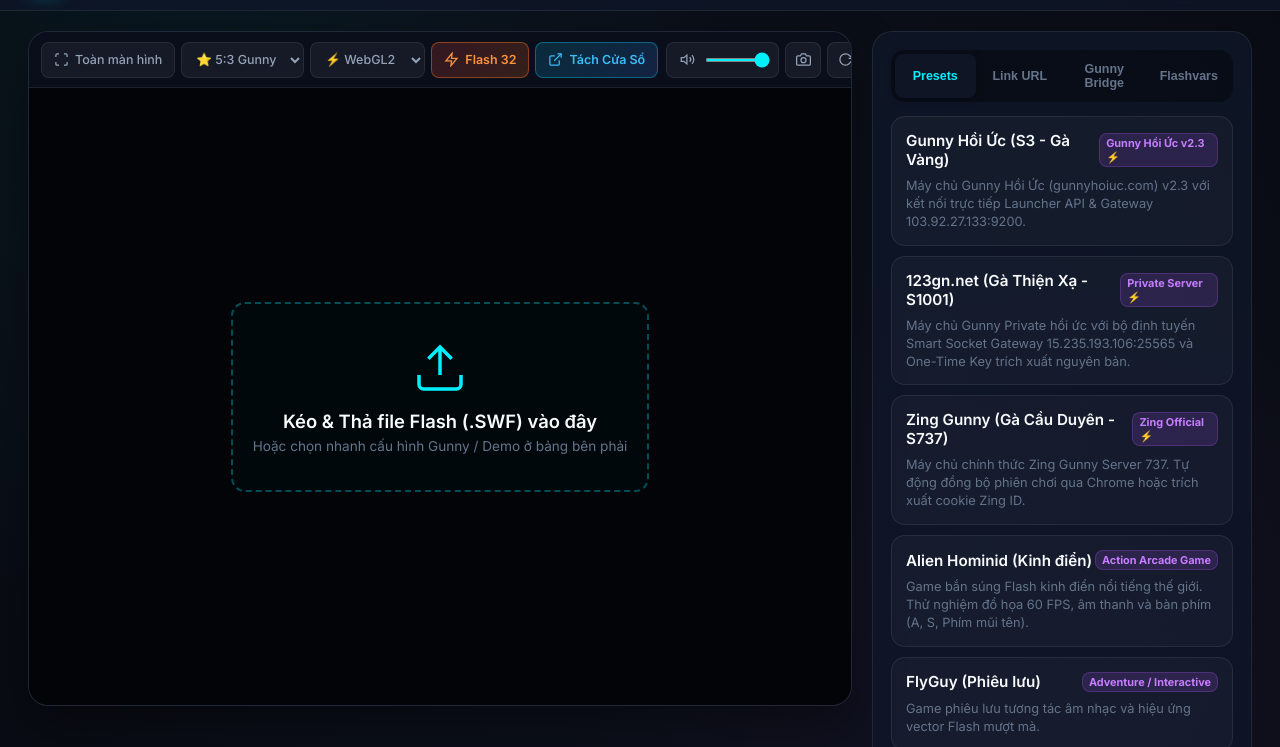
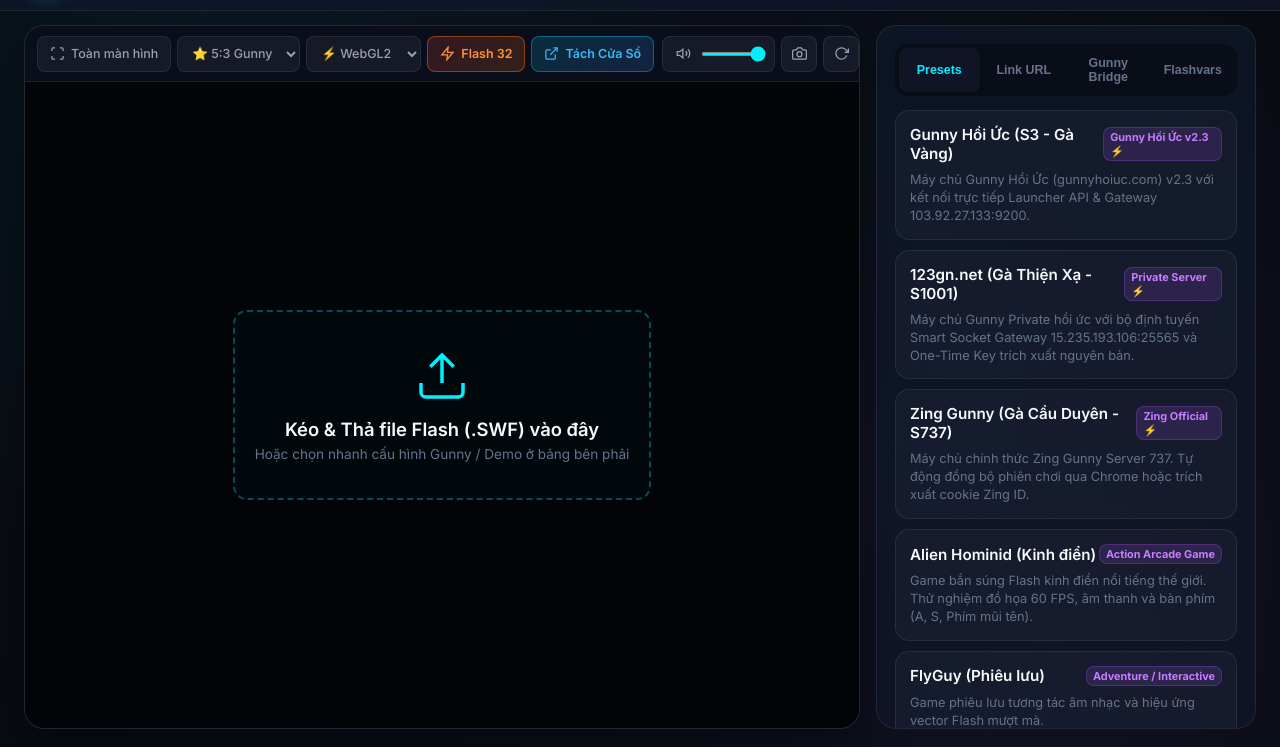
Before and after one commit to pmtriit-91/web_plash_player, a website built with Vite: page index.html in a window 1280 px wide. Shown: the part 53-800 px from the top of the page. Built offline with nearby package versions, Linux system fonts and the light colour scheme; files whose address does not match are found by name; a web font is replaced by a local one.

Commit message:
fix(layout): lock app height to 100vh, eliminating redundant bottom viewheight overflow

```diff
--- a/src/style.css
+++ b/src/style.css
@@ -75,10 +75,11 @@
     radial-gradient(circle at 85% 85%, rgba(157, 78, 221, 0.06) 0%, transparent 40%),
     radial-gradient(circle at 50% 50%, rgba(15, 20, 34, 0.8) 0%, var(--bg-primary) 100%);
   color: var(--text-primary);
-  min-height: 100vh;
+  height: 100vh;
+  max-height: 100vh;
   display: flex;
   flex-direction: column;
-  overflow-x: hidden;
+  overflow: hidden;
   user-select: none;
 }
 
@@ -205,12 +206,16 @@
 .main-layout {
   display: grid;
   grid-template-columns: 1fr 380px;
-  gap: 20px;
-  padding: 20px 28px;
+  gap: 16px;
+  padding: 14px 24px 18px;
   flex: 1;
+  height: calc(100vh - 64px);
+  max-height: calc(100vh - 64px);
   max-width: 1780px;
   width: 100%;
   margin: 0 auto;
+  overflow: hidden;
+  box-sizing: border-box;
   transition: all 0.35s cubic-bezier(0.4, 0, 0.2, 1);
 }
 
@@ -220,6 +225,8 @@
 }
 
 .sidebar-panel {
+  height: 100%;
+  overflow: hidden;
   transition: transform 0.35s cubic-bezier(0.4, 0, 0.2, 1), opacity 0.3s ease, visibility 0.35s;
   will-change: transform, opacity;
   min-width: 0;
@@ -248,8 +255,8 @@
   flex-direction: column;
   overflow: hidden;
   box-shadow: 0 20px 50px rgba(0, 0, 0, 0.4);
-  height: calc(100vh - 125px);
-  min-height: 600px;
+  height: 100%;
+  width: 100%;
 }
 
 /* Player HUD Toolbar */
@@ -537,7 +544,11 @@
 .sidebar-panel {
   display: flex;
   flex-direction: column;
-  gap: 16px;
+  height: 100%;
+  overflow: hidden;
+  transition: transform 0.35s cubic-bezier(0.4, 0, 0.2, 1), opacity 0.3s ease, visibility 0.35s;
+  will-change: transform, opacity;
+  min-width: 0;
 }
 
 .sidebar-card {
@@ -549,6 +560,8 @@
   display: flex;
   flex-direction: column;
   gap: 14px;
+  height: 100%;
+  overflow-y: auto;
 }
 
 .panel-tabs {
```
